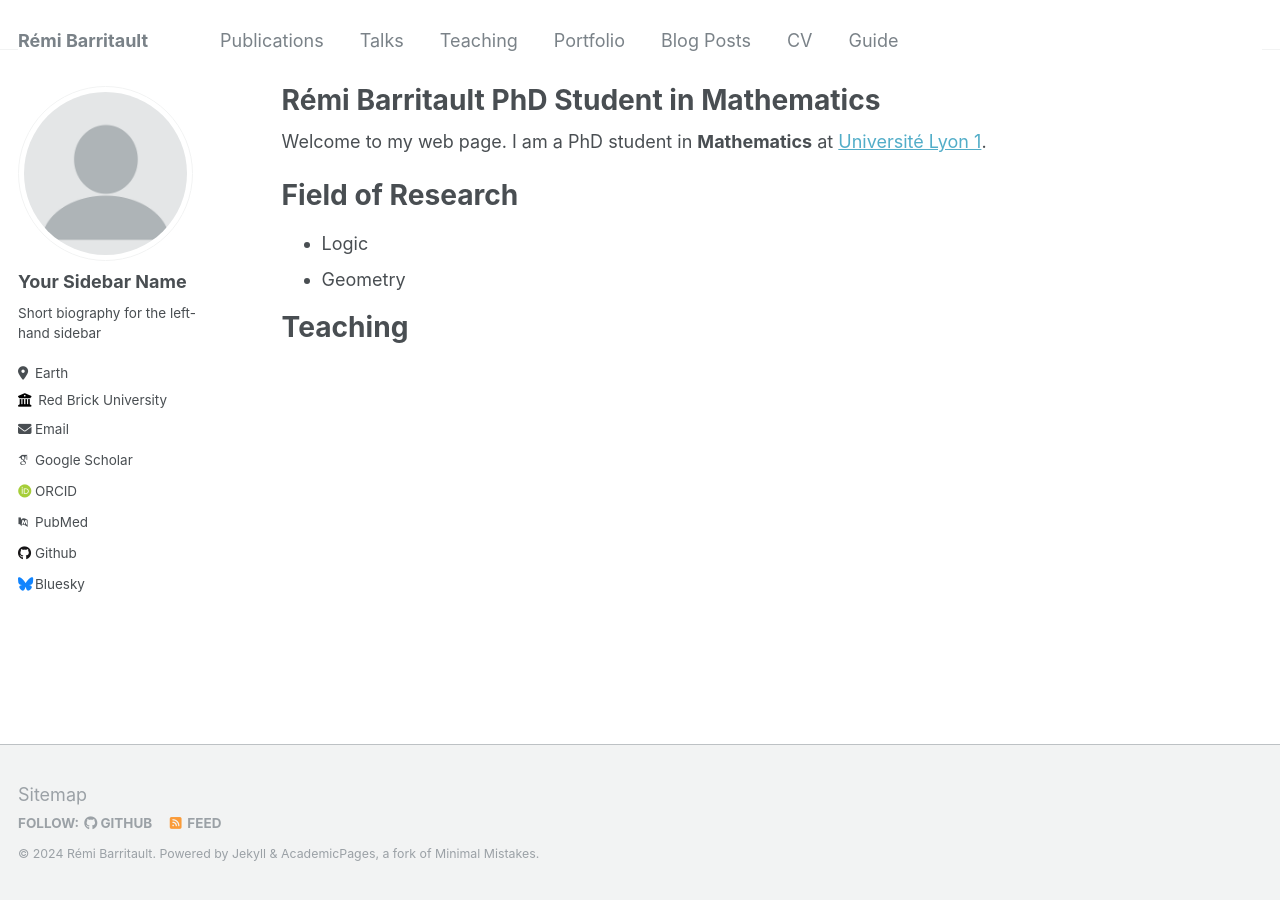
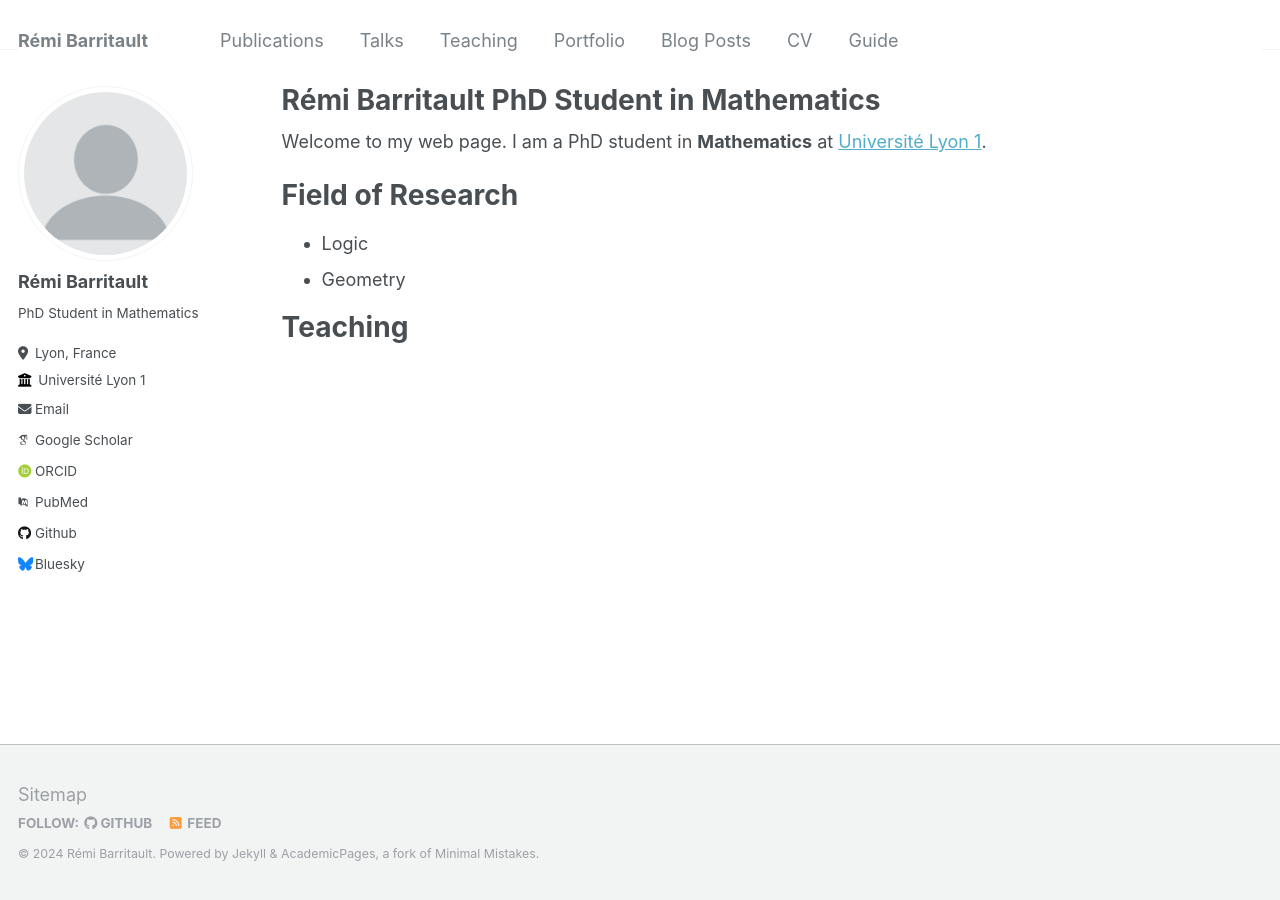
Before and after one commit to rbarritault/rbarritault.github.io, a Jekyll site: the page built from _pages/about.md, in a window 1280 px wide. Built offline with Jekyll 4.4.1, drawn with Linux system fonts in a browser that asks for light colours; some web fonts are replaced.

Commit message:
Small update of config.yml

```diff
--- a/_config.yml
+++ b/_config.yml
@@ -22,11 +22,11 @@ repository               : "rbarritault/rbarritault.github.io"
 author:
   # Biographic information
   avatar           : "profile.png"
-  name             : "Your Sidebar Name"
+  name             : "Rémi Barritault"
   pronouns         : # example: "she/her"
-  bio              : "Short biography for the left-hand sidebar"
-  location         : "Earth"
-  employer         : "Red Brick University"
+  bio              : "PhD Student in Mathematics"
+  location         : "Lyon, France"
+  employer         : "Université Lyon 1"
   uri              : # URL
   email            : "none@example.org"
 
```
